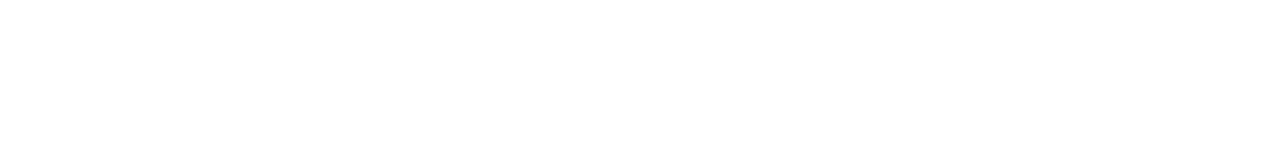
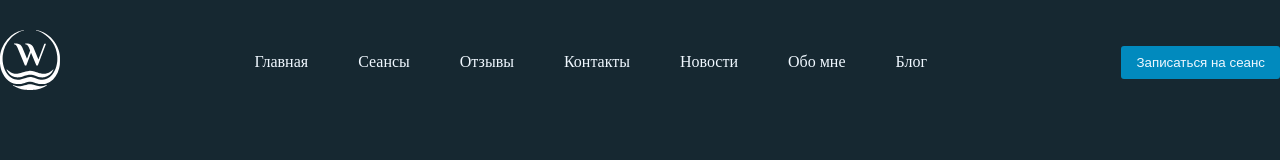
Before and after one commit to omosty/ritmstyle, a plain HTML site: page index.html in a window 1280 px wide. Drawn offline with Linux system fonts and the light colour scheme.

Commit message:
create header

```diff
--- a/index.html
+++ b/index.html
@@ -5,8 +5,21 @@
     <meta name="viewport" content="width=device-width, initial-scale=1.0">
     <title>Акватерапия RitmStyle</title>
     <link rel="stylesheet" href="./style/main.css">
+    <link rel="shortcut icon" href="./style/img/logo.svg" type="image/x-icon">
 </head>
 <body>
-
+    <header>
+        <a href="#"><img src="./style/img/logo.svg"></a>
+        <nav>
+            <a href="#">Главная</a>
+            <a href="#">Сеансы</a>
+            <a href="#">Отзывы</a>
+            <a href="#">Контакты</a>
+            <a href="#">Новости</a>
+            <a href="#">Обо мне</a>
+            <a href="#">Блог</a>
+        </nav>
+        <button class="add-seance">Записаться на сеанс</button>
+    </header>
 </body>
 </html>
--- a/style/main.css
+++ b/style/main.css
@@ -0,0 +1,36 @@
+body{
+    width: 1280px;
+    margin: 0 auto;
+    background-color: #162831;
+}
+header{
+    display: flex;
+    align-items: center;
+    justify-content: space-between;
+    margin: 30px 0 50px 0;
+}
+nav{
+    display: flex;
+    gap: 50px;
+}
+nav a{
+    color: aliceblue;
+    text-decoration: none;
+}
+nav a:hover{
+    text-decoration: underline;
+}
+.add-seance{
+    background-color: #018ABE;
+    padding: 9px 15px;
+    border-radius: 3px;
+    border: none;
+    color: aliceblue;
+}
+.add-seance:hover{
+    filter: brightness(1.2);
+    cursor: pointer;
+}
+.add-seance:active{
+    filter: brightness(1);
+}
```
Also changed, not shown: style/img/logo.svg (added).
